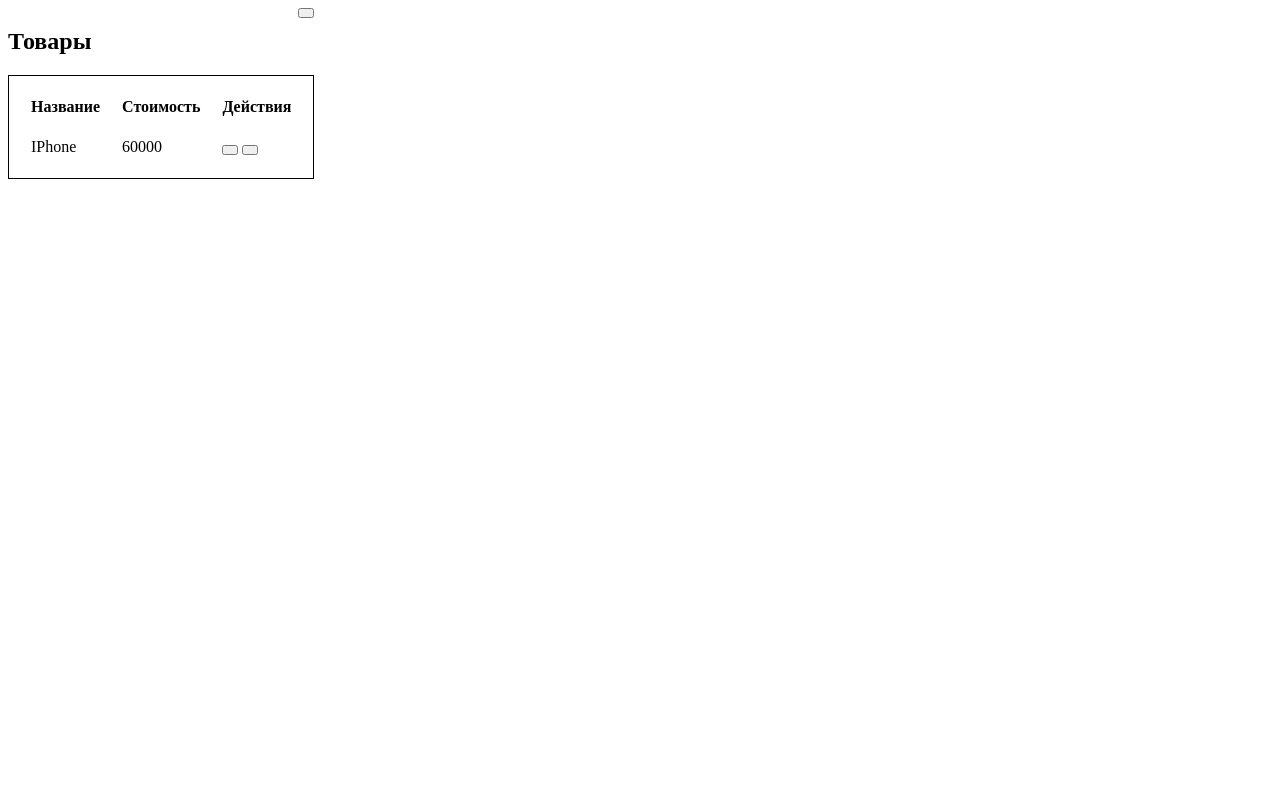
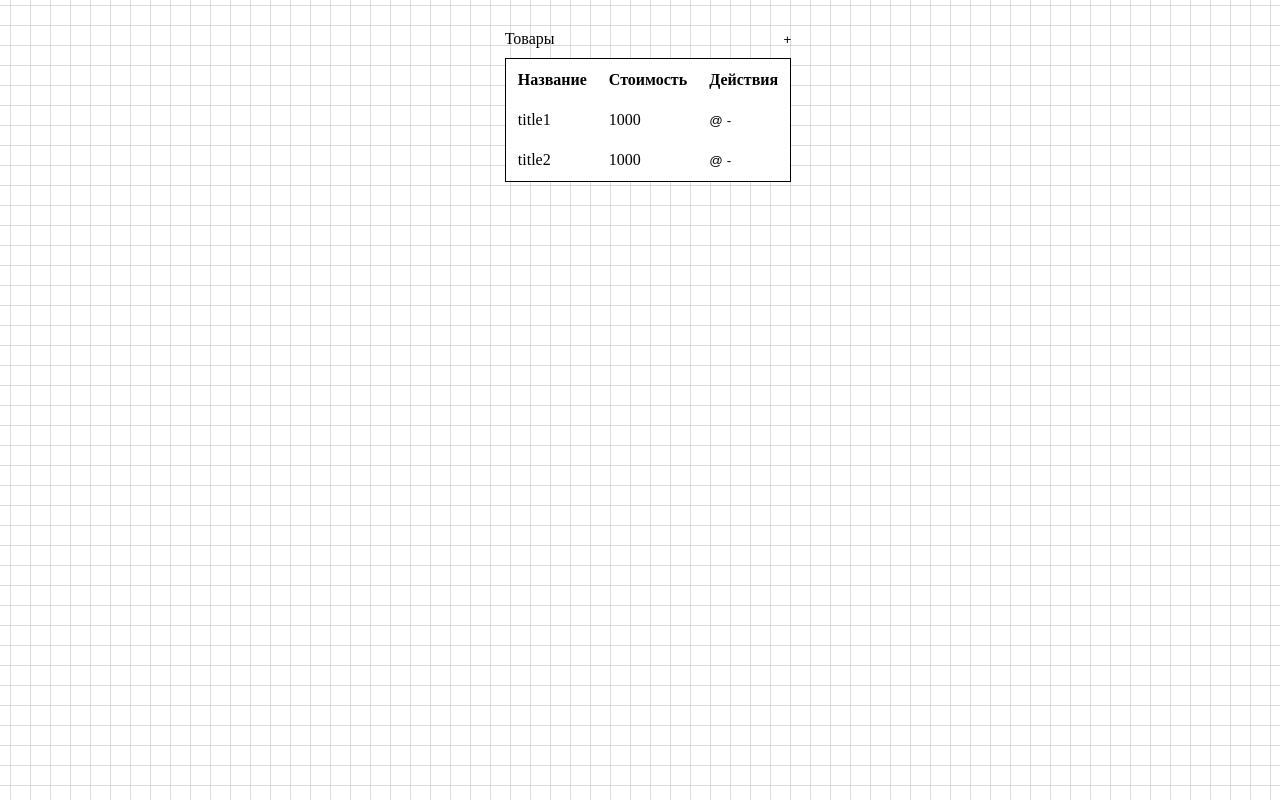
Before and after one commit to comradexlight/ahj_hw5_list_editor, a website built with webpack: page src/index.html in a window 1280 px wide. Built offline with nearby package versions, Linux system fonts and the light colour scheme.

Commit message:
from home to work

```diff
--- a/src/css/style.css
+++ b/src/css/style.css
@@ -1,36 +1,39 @@
-button {
-    cursor: pointer;
-    height: 10px;
-    width: 10px;
+body {
+  height: 100%;
+  width: 100%;
+  background: linear-gradient( #bbb, transparent 1px), linear-gradient( 90deg, #bbb, transparent 1px);
+  background-size: 20px 20px;
+  background-position: center center;
 }
 
-.items {
-    display: inline-block;
+th,
+td {
+  padding: 10px;
 }
 
-.items-table {
-    border: 1px solid;
-    padding: 10px;
+button {
+  cursor: pointer;
+  border: 0;
+  padding: 0;
+  background: transparent;
 }
 
-.item-title {
-    padding: 10px;
+.list-editor {
+  width: max-content;
+  margin-left: auto;
+  margin-right: auto;
+  margin-top: 30px;
 }
 
-.item-price {
-    padding: 10px;
+.list-editor-head {
+  width: max-content;
+  display: flex;
+  justify-content: space-between;
+  width: auto;
+  padding-bottom: 10px;
 }
 
-.item-actions {
-    padding: 10px;
+.list-editor-table {
+  border: 1px solid;
+  background-color: white;
 }
-
-th {
-    padding: 10px;
-}
-
-.items-head {
-    display: flex;
-    justify-content: space-between;
-    text-align: center;
-}
--- a/src/index.html
+++ b/src/index.html
@@ -5,22 +5,31 @@
     <title></title>
 </head>
 <body>
-    <div class="items">
-        <div class="items-head">
-            <h2>Товары</h2><button class="item-actions-create"></button>
+    <div class="list-editor">
+        <div class="list-editor-head">
+            <div class="list-editor-head_title">Товары</div>
+            <button class="list-editor-head_create">+</button>
         </div>
-        <table class="items-table">
+        <table class="list-editor-table">
             <tr>
                 <th>Название</th>
                 <th>Стоимость</th>
                 <th>Действия</th>
             </tr>
-            <tr class="item-row">
-                <td class="item-title">IPhone</td>
-                <td class="item-price">60000</td>
-                <td class="item-actions">
-                    <button class="item-actions-update"></button>
-                    <button class="item-actions-delete"></button>
+            <tr>
+                <td class="list-editor-table-title">title1</td>
+                <td class="list-editor-table-cost">1000</td>
+                <td>
+                    <button class="list-editor-table_update">@</button>
+                    <button class="list-editor-table_delete">-</button>
+                </td>
+            </tr>
+            <tr>
+                <td class="list-editor-table-title">title2</td>
+                <td class="list-editor-table-cost">1000</td>
+                <td>
+                    <button class="list-editor-table_update">@</button>
+                    <button class="list-editor-table_delete">-</button>
                 </td>
             </tr>
         </table>
```
